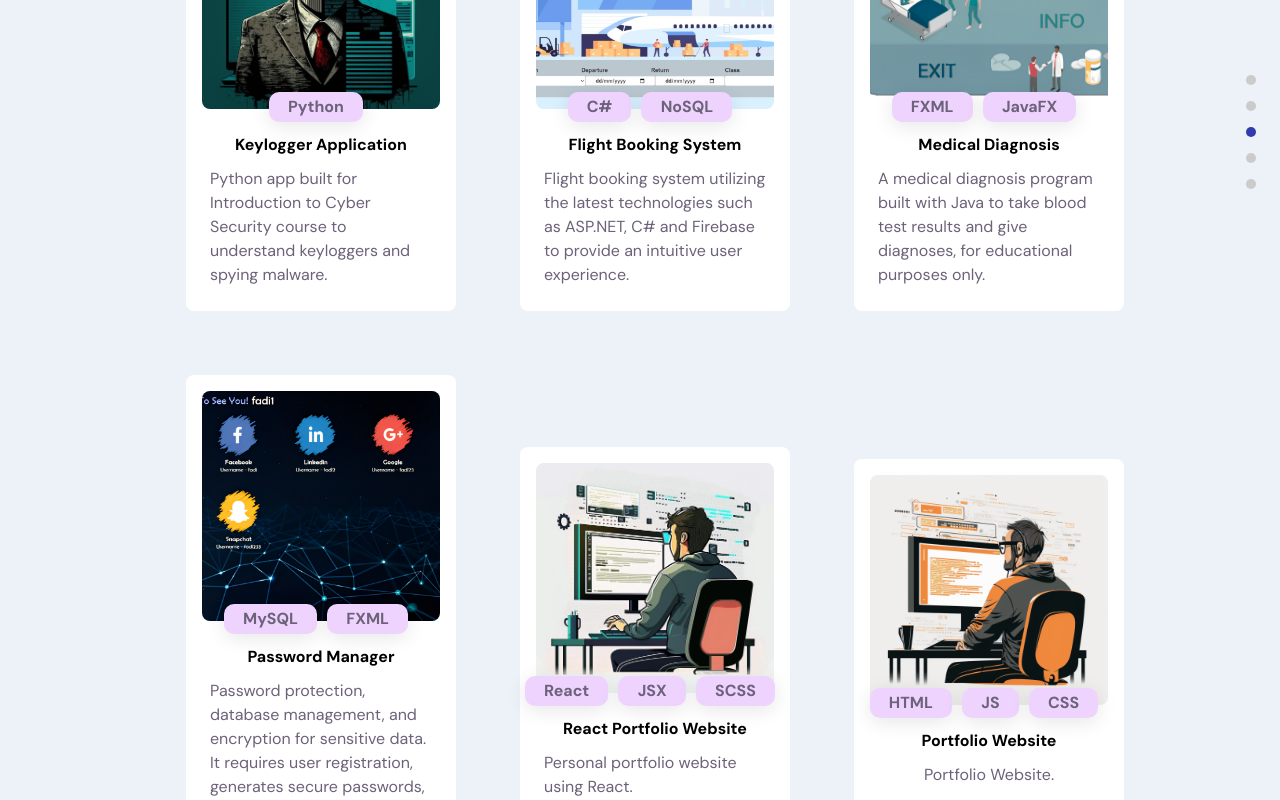
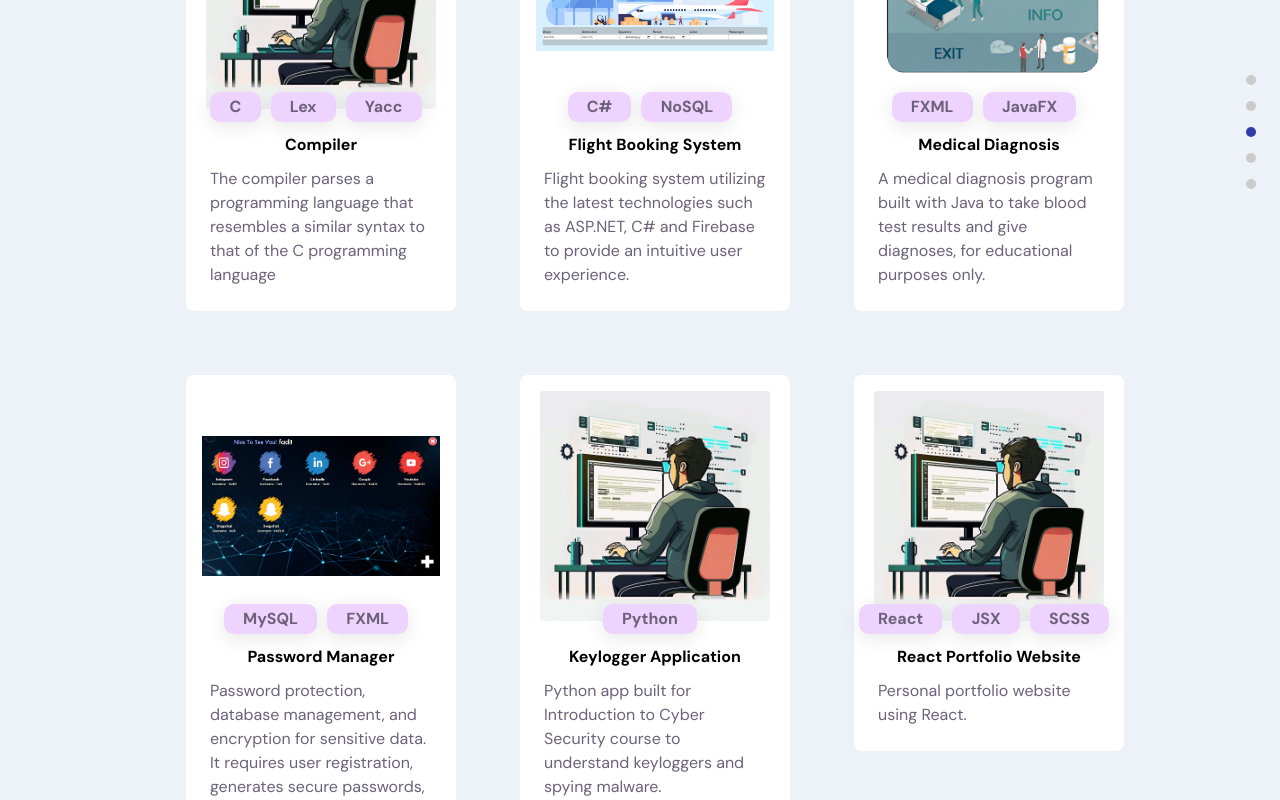
Before and after one commit to FadiBadarni/React-Portfolio, a React (Create React App) app: page / in a window 1280 px wide. Shown: the part 2500-3300 px from the top of the page. Built offline with nearby package versions, Linux system fonts and the light colour scheme; no server answers.

Commit message:
minor UI updates in the work section

```diff
--- a/src/container/Header/Header.scss
+++ b/src/container/Header/Header.scss
@@ -79,7 +79,7 @@
         letter-spacing: 2px;
         text-decoration: none;
         text-transform: uppercase;
-        color: #000;
+        color: var(--black-color);
         cursor: pointer;
         border: 3px solid;
         padding: 0.25em 0.5em;
--- a/src/container/Work/Work.jsx
+++ b/src/container/Work/Work.jsx
@@ -17,13 +17,14 @@ const projects = [
     featured: true,
   },
   {
-    title: "Keylogger Application",
+    title: "Compiler",
     description:
-      "Python app built for Introduction to Cyber Security course to understand keyloggers and spying malware.",
-    imgUrl: images.keylogger,
-    repository: "https://github.com/FadiBadarni/KeyLogger",
-    tags: ["Python"],
+      "The compiler parses a programming language that resembles a similar syntax to that of the C programming language",
+    imgUrl: images.portfolio2,
+    repository: "https://github.com/FadiBadarni/Compiler",
+    tags: ["C", "Lex", "Yacc"],
   },
+
   {
     title: "Flight Booking System",
     description:
@@ -49,18 +50,19 @@ const projects = [
     tags: ["MySQL", "FXML"],
   },
   {
+    title: "Keylogger Application",
+    description:
+      "Python app built for Introduction to Cyber Security course to understand keyloggers and spying malware.",
+    imgUrl: images.portfolio2,
+    repository: "https://github.com/FadiBadarni/KeyLogger",
+    tags: ["Python"],
+  },
+  {
     title: "React Portfolio Website",
     description: "Personal portfolio website using React.",
     imgUrl: images.portfolio2,
     repository: "https://github.com/FadiBadarni/React-Portfolio",
     tags: ["React", "JSX", "SCSS"],
-  },
-  {
-    title: "Portfolio Website",
-    description: "Portfolio Website.",
-    imgUrl: images.portfolio,
-    repository: "https://github.com/FadiBadarni/PortFolio-2",
-    tags: ["HTML", "JS", "CSS"],
   },
 ];
 
--- a/src/container/Work/Work.scss
+++ b/src/container/Work/Work.scss
@@ -8,7 +8,7 @@
     display: flex;
     flex-wrap: wrap;
     justify-content: center;
-    align-items: center;
+    align-items: flex-start;
     margin-bottom: 2rem;
 
 }
@@ -127,7 +127,7 @@
         width: 100%;
         height: 100%;
         border-radius: 0.5rem;
-        object-fit: cover;
+        object-fit: contain;
     }
 
     @media screen and (min-width: 2000px) {
```
